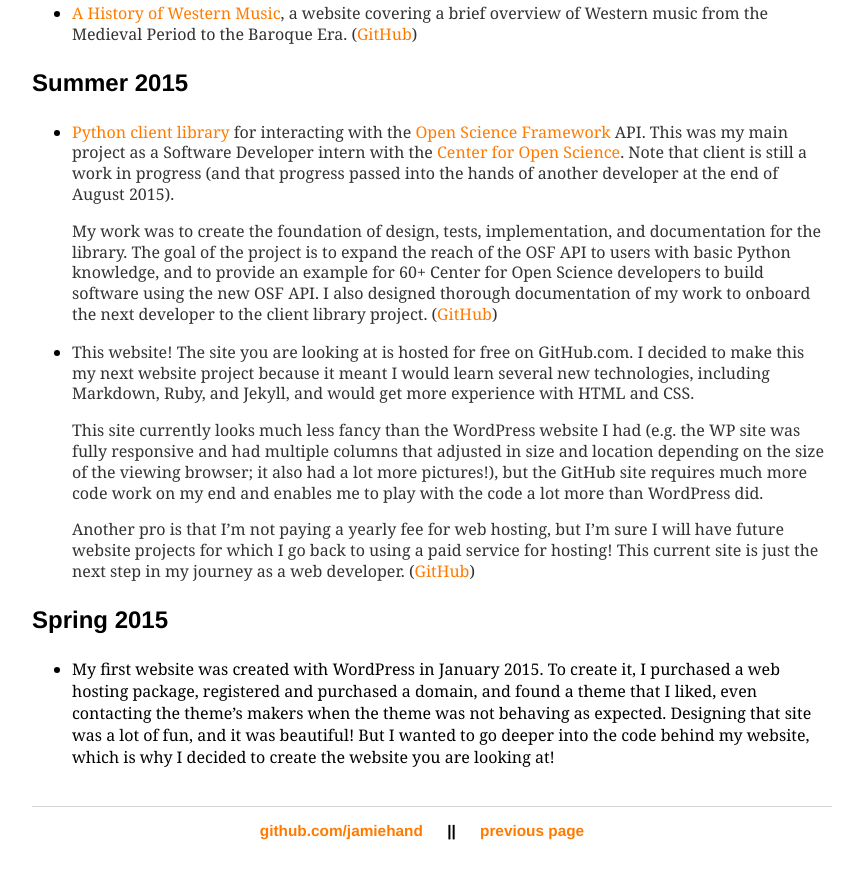
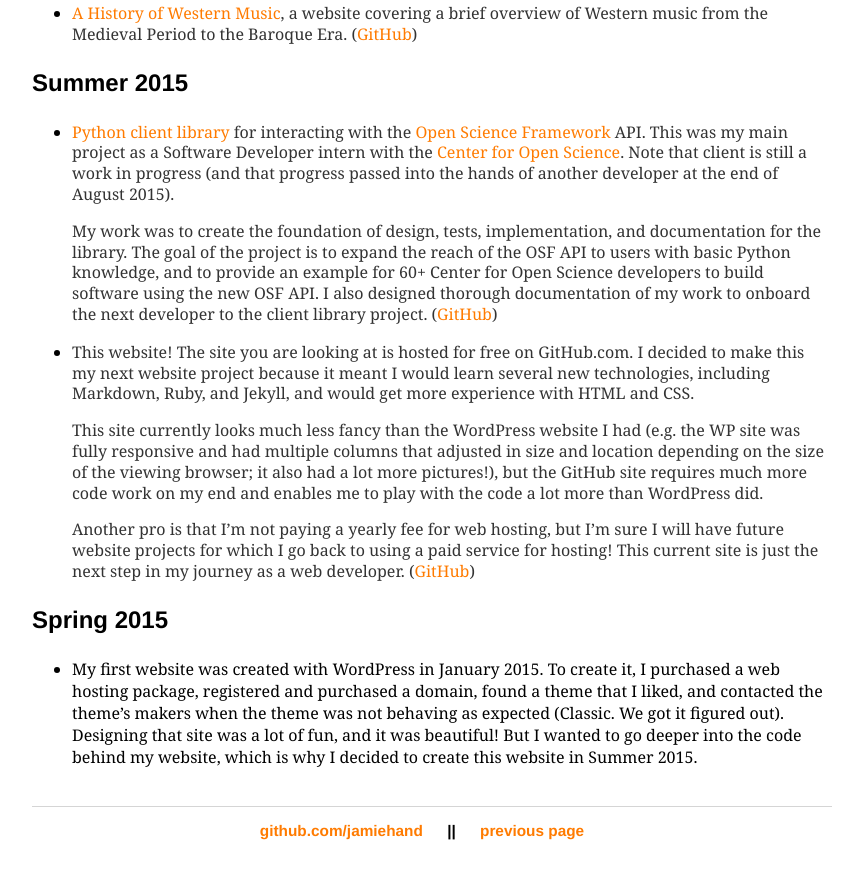
Before and after one commit to jamiehand/jamiehand.github.io, a Jekyll site: the page built from projects/index.md, in a window 1280 px wide and 900 px high, scrolled down 1515 px. Shown: the top 879 px of the window, without its empty margins (208-1062 px from the left). Built offline with Jekyll 4.4.1, drawn with Linux system fonts in a browser that asks for light colours.

Commit message:
Update index.md

```diff
--- a/projects/index.md
+++ b/projects/index.md
@@ -136,8 +136,9 @@
 ### Spring 2015
 
   * My first website was created with WordPress in January 2015. To create it, I
-    purchased a web hosting package, registered and purchased a domain, and found a
-    theme that I liked, even contacting the theme's makers when the theme
-    was not behaving as expected. Designing that site was a lot of fun, and it was
+    purchased a web hosting package, registered and purchased a domain, found a
+    theme that I liked, and contacted the theme's makers when the theme
+    was not behaving as expected (Classic. We got it figured out). Designing
+    that site was a lot of fun, and it was
     beautiful! But I wanted to go deeper into the code behind my website, which is
-    why I decided to create the website you are looking at!
+    why I decided to create this website in Summer 2015.
```
